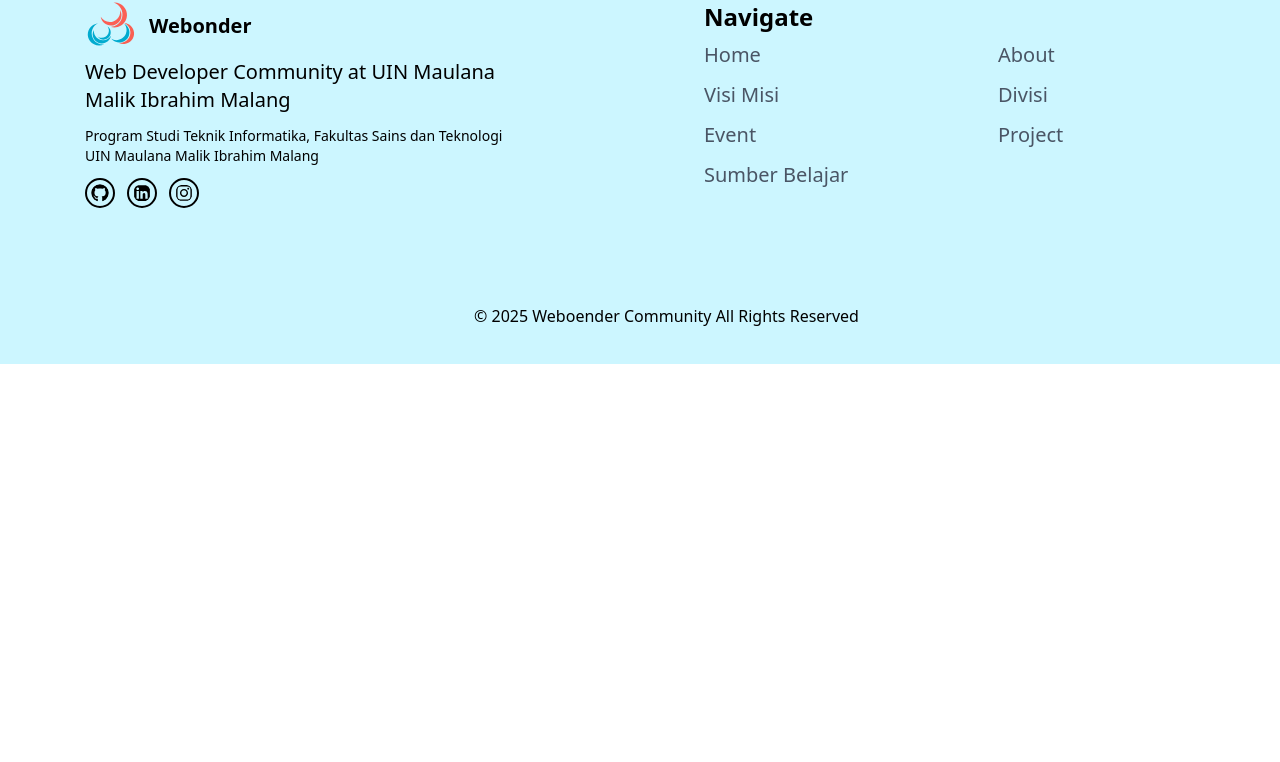
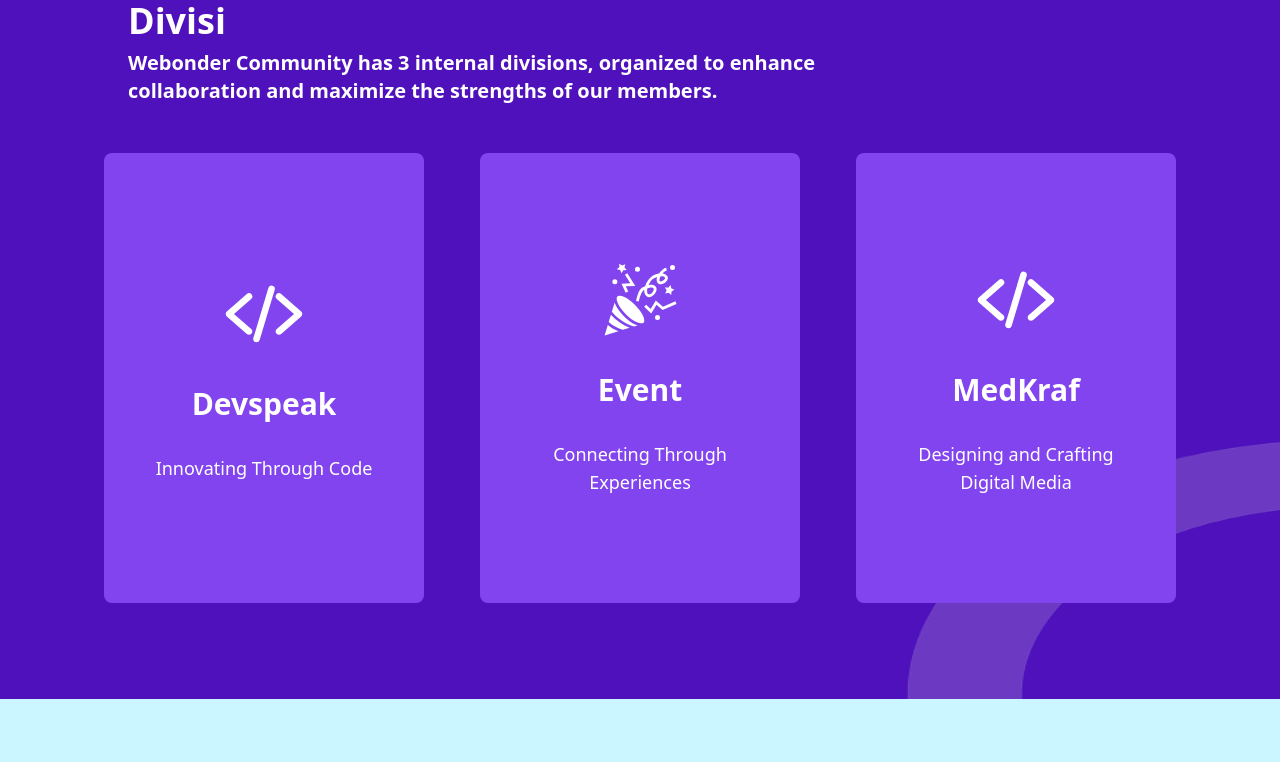
Before and after one commit to addid-cloud/webonder, a Next.js app: page / in a window 1280 px wide. Shown: the part 863-1625 px from the top of the page. Before the commit the page ends 1227 px from the top, so only its background shows below. Built offline with nearby package versions, Linux system fonts and the light colour scheme.

Commit message:
add divisi

```diff
--- a/src/app/globals.css
+++ b/src/app/globals.css
@@ -12,6 +12,17 @@
   --color-brandBlue-800: #006c85;
   --color-brandBlue-900: #00576c;
   --color-brandBlue-950: #003a4a;
+  --color-brandPurple-50: #efe8fd;
+  --color-brandPurple-100: #efe8fd;
+  --color-brandPurple-200: #efe8fd;
+  --color-brandPurple-300: #efe8fd;
+  --color-brandPurple-400: #8244ee;
+  --color-brandPurple-500: #efe8fd;
+  --color-brandPurple-600: #4f11bb;
+  --color-brandPurple-700: #efe8fd;
+  --color-brandPurple-800: #efe8fd;
+  --color-brandPurple-900: #efe8fd;
+  --color-brandPurple-950: #efe8fd;
 }
 
 .flex-center {
--- a/src/app/page.js
+++ b/src/app/page.js
@@ -1,3 +1,4 @@
+import { Divisi } from "@/components/Divisi";
 import Footer from "@/components/Footer";
 import Hero from "@/components/Hero";
 import Navbar from "@/components/Navbar";
@@ -7,6 +8,7 @@ export default function Home() {
     <>
       <Navbar />
       <Hero />
+      <Divisi />
       <Footer />
     </>
   );
--- /dev/null
+++ b/src/components/Card.jsx
@@ -0,0 +1,11 @@
+import React from "react";
+
+export const Card = ({ Icon, label, description }) => {
+  return (
+    <div className="flex flex-col justify-center items-center py-16 bg-brandPurple-400 w-80 px-6 rounded-lg gap-8 h-[450px]">
+      <Icon size={80} className="text-white" />
+      <h3 className="text-3xl font-semibold">{label}</h3>
+      <h5 className="text-lg w-10/12 text-center">{description}</h5>
+    </div>
+  );
+};
--- /dev/null
+++ b/src/components/Divisi.jsx
@@ -0,0 +1,40 @@
+import React from "react";
+import { IoCodeSlash } from "react-icons/io5";
+import { GiPartyPopper } from "react-icons/gi";
+import { Card } from "./Card";
+
+export const Divisi = () => {
+  return (
+    <section className="flex flex-col bg-brandPurple-600 w-full text-white relative z-0 overflow-hidden">
+      <div className="mx-8 md:mx-32 mt-16 mb-12 text-center md:text-left">
+        <h2 className="text-3xl md:text-4xl font-bold">Divisi</h2>
+        <h5 className="text-base md:text-xl font-semibold mt-2 max-w-3xl mx-auto md:mx-0">
+          Webonder Community has 3 internal divisions, organized to enhance
+          collaboration and maximize the strengths of our members.
+        </h5>
+      </div>
+      <div className="flex flex-col md:flex-row gap-8 md:gap-14 justify-center items-center mb-24 relative z-10 ">
+        <Card
+          Icon={IoCodeSlash}
+          label="Devspeak"
+          description="Innovating Through Code"
+        />
+        <Card
+          Icon={GiPartyPopper}
+          label="Event"
+          description="Connecting Through Experiences"
+        />
+        <Card
+          Icon={IoCodeSlash}
+          label="MedKraf"
+          description="Designing and Crafting Digital Media"
+        />
+      </div>
+      <img
+        src="./circle-full-right 1.png"
+        alt=""
+        className="absolute w-1/2 h-1/2  -right-32 -bottom-10 -z-10"
+      />
+    </section>
+  );
+};
--- a/src/components/Navbar.jsx
+++ b/src/components/Navbar.jsx
@@ -3,28 +3,16 @@ import Link from "next/link";
 import React from "react";
 
 const navbarLinks = [
-  {
-    href: "#",
-    title: "Home",
-  },
-  {
-    href: "#about",
-    title: "About",
-  },
-  {
-    href: "#event",
-    title: "Event",
-  },
-  {
-    href: "#project",
-    title: "Project",
-  },
+  { href: "#", title: "Home" },
+  { href: "#about", title: "About" },
+  { href: "#event", title: "Event" },
+  { href: "#project", title: "Project" },
 ];
 
 const Navbar = () => {
   return (
-    <nav className="bg-white fixed top-0 left-0 right-0 flex justify-between px-11 py-4">
-      <div className="flex-center">
+    <nav className="bg-white/70 fixed top-0 left-0 right-0 flex justify-between items-center px-11 py-2 z-50 backdrop-blur-md">
+      <div className="flex items-center">
         <Image
           alt="Logo"
           src={"/logo.svg"}
@@ -36,12 +24,12 @@ const Navbar = () => {
       </div>
       <div className="flex items-center gap-12 font-[400]">
         {navbarLinks.map((item) => (
-          <Link href={item.href} key={item.href} className="">
+          <Link href={item.href} key={item.href}>
             {item.title}
           </Link>
         ))}
       </div>
-      <button className="bg-brandBlue-600 text-white rounded-full px-9 font-[400] cursor-pointer">
+      <button className="bg-brandBlue-600 text-white rounded-full px-9 h-8 font-[400] cursor-pointer">
         Join Us
       </button>
     </nav>
```
Also changed, not shown: public/circle-full-right 1.png (added).
